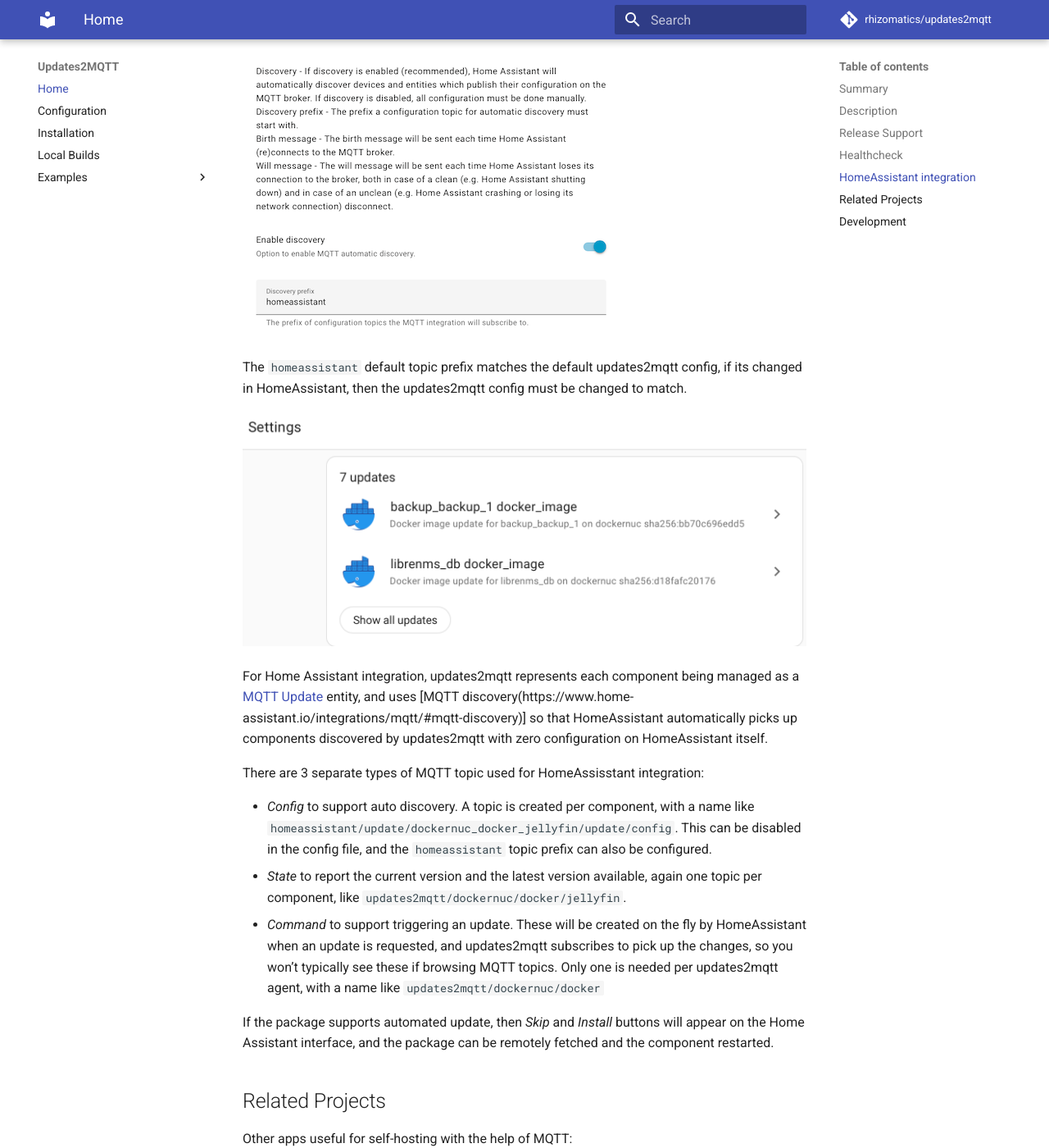
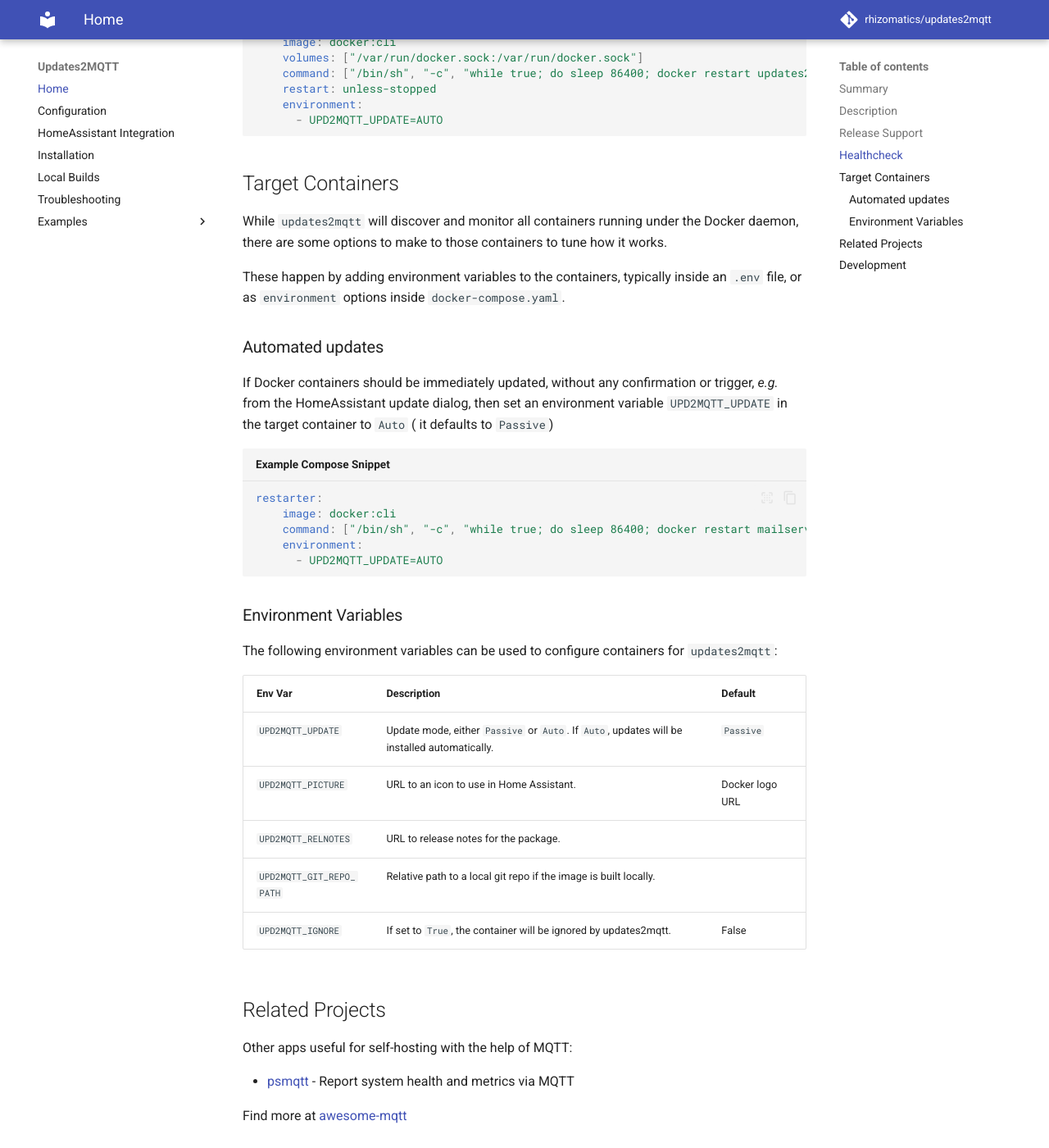
Before and after one commit to rhizomatics/updates2mqtt, an MkDocs documentation site: the page built from docs/index.md, in a window 1280 px wide and 1400 px high, scrolled down 2252 px. Shown: the whole window at 82% size. Built offline with MkDocs 1.6.1 and Material for MkDocs 9.7.7, drawn with Linux system fonts in a browser that asks for light colours; comment, search, counter and statistics services are not loaded; some of the changed text lies outside the part shown.

Commit message:
Docs update

````diff
--- a/README.md
+++ b/README.md
@@ -22,7 +22,7 @@
 
 Currently only Docker containers are supported, either via an image registry check, or a git repo for source (see [Local Builds](local_builds.md)). The design is modular, so other update sources can be added, at least for notification. The next anticipated is **apt** for Debian based systems.
 
-Components can also be updated, either automatically or triggered via MQTT, for example by hitting the *Install* button in the HomeAssistant update dialog. Icons and release notes can be specified for a better HA experience.
+Components can also be updated, either automatically or triggered via MQTT, for example by hitting the *Install* button in the HomeAssistant update dialog. Icons and release notes can be specified for a better HA experience. See [Home Assistant Integration](home_assistant.md) for details.
 
 To get started, read the [Installation](installation.md) and [Configuration](configuration.md) pages.
 
@@ -34,8 +34,7 @@
 
 ## Release Support
 
-Presently only Docker containers are supported, although others are planned,
-probably with priority for `apt`.
+Presently only Docker containers are supported, although others are planned, probably with priority for `apt`.
 
 | Ecosystem | Support     | Comments                                                                                           |
 |-----------|-------------|----------------------------------------------------------------------------------------------------|
@@ -45,31 +44,57 @@
 
 A heartbeat JSON payload is optionally published periodically to a configurable MQTT topic, defaulting to `healthcheck/{node_name}/updates2mqtt`. It contains the current version of updates2mqtt, the node name, a timestamp, and some basic stats.
 
-A `healthcheck.sh` script is included in the Docker image, and can be used as a Docker healthcheck, if the container environment variables are set for `MQTT_HOST`, `MQTT_PORT`, `MQTT_USER` and `MQTT_PASS`.
+A `healthcheck.sh` script is included in the Docker image, and can be used as a Docker healthcheck, if the container environment variables are set for `MQTT_HOST`, `MQTT_PORT`, `MQTT_USER` and `MQTT_PASS`. It uses the `mosquitto-clients` Linux package which provides `mosquitto_sub` command to subscribe to topics.
 
-TIP: Check healthcheck is working using `docker inspect --format "{{json .State.Health }}" updates2mqtt | jq`
+!!! tip
 
-## HomeAssistant integration
+    Check healthcheck is working using `docker inspect --format "{{json .State.Health }}" updates2mqtt | jq`
 
-Any updates that have support for automated install will automatically show in the
-Home Assistant settings page if the [MQTT Integration](https://www.home-assistant.io/integrations/mqtt/) is installed and automatic discovery is not disabled.
+Another approach is using a restarter service directly in Docker Compose to force a restart, in this case once a day:
 
-![Home Assistant MQTT Integraion configuration](images/ha_mqtt_discovery.png "Home Assistant MQTT Discovery")
+```yaml title="Example Compose Service"
+restarter:
+    image: docker:cli
+    volumes: ["/var/run/docker.sock:/var/run/docker.sock"]
+    command: ["/bin/sh", "-c", "while true; do sleep 86400; docker restart updates2mqtt; done"]
+    restart: unless-stopped
+    environment:
+      - UPD2MQTT_UPDATE=AUTO
+```
 
-The `homeassistant` default topic prefix matches the default updates2mqtt config, if its changed in HomeAssistant, then the updates2mqtt config must be changed to match.
+## Target Containers
 
-![Home Assistant updates in Settings](images/ha_update_page.png "Home Assistant Updates")
+While `updates2mqtt` will discover and monitor all containers running under the Docker daemon,
+there are some options to make to those containers to tune how it works.
 
-For Home Assistant integration, updates2mqtt represents each component being managed as a [MQTT Update](https://www.home-assistant.io/integrations/update.mqtt/) entity, and uses [MQTT discovery(https://www.home-assistant.io/integrations/mqtt/#mqtt-discovery)] so that HomeAssistant automatically picks up components discovered by updates2mqtt with zero configuration on HomeAssistant itself.
+These happen by adding environment variables to the containers, typically inside an `.env`
+file, or as `environment` options inside `docker-compose.yaml`.
 
-There are 3 separate types of MQTT topic used for HomeAssisstant integration:
+### Automated updates
 
-- *Config* to support auto discovery. A topic is created per component, with a name like `homeassistant/update/dockernuc_docker_jellyfin/update/config`. This can be disabled in the config file, and the `homeassistant` topic prefix can also be configured.
-- *State* to report the current version and the latest version available, again one topic per component, like `updates2mqtt/dockernuc/docker/jellyfin`.
-- *Command* to support triggering an update. These will be created on the fly by HomeAssistant when an update is requested, and updates2mqtt subscribes to pick up the changes, so you won't typically see these if browsing MQTT topics. Only one is needed per updates2mqtt agent, with a name like `updates2mqtt/dockernuc/docker`
+If Docker containers should be immediately updated, without any confirmation
+or trigger, *e.g.* from the HomeAssistant update dialog, then set an environment variable `UPD2MQTT_UPDATE` in the target container to `Auto` ( it defaults to `Passive`)
 
-If the package supports automated update, then *Skip* and *Install* buttons will appear on the Home Assistant
-interface, and the package can be remotely fetched and the component restarted.
+```yaml title="Example Compose Snippet"
+restarter:
+    image: docker:cli
+    command: ["/bin/sh", "-c", "while true; do sleep 86400; docker restart mailserver; done"]
+    environment:
+      - UPD2MQTT_UPDATE=AUTO
+```
+
+### Environment Variables
+
+The following environment variables can be used to configure containers for `updates2mqtt`:
+
+| Env Var | Description | Default  |
+|---------| ------------|----------|
+| `UPD2MQTT_UPDATE`  | Update mode, either `Passive` or `Auto`. If `Auto`, updates will be installed automatically. | `Passive` |
+| `UPD2MQTT_PICTURE`  | URL to an icon to use in Home Assistant.  | Docker logo URL   |
+| `UPD2MQTT_RELNOTES` | URL to release notes for the package.  |  |
+| `UPD2MQTT_GIT_REPO_PATH` | Relative path to a local git repo if the image is built locally.  | |
+| `UPD2MQTT_IGNORE` | If set to `True`, the container will be ignored by updates2mqtt. | False |
+
 
 ## Related Projects
 
@@ -77,6 +102,18 @@
 
 - [psmqtt](https://github.com/eschava/psmqtt) - Report system health and metrics via MQTT
 
+Find more at [awesome-mqtt](https://github.com/rhizomatics/awesome-mqtt)
+
 ## Development
 
-Access to Docker APIs uses the Python [docker-py](https://docker-py.readthedocs.io/en/stable/) SDK for Python. [Eclipse Paho](https://eclipse.dev/paho/files/paho.mqtt.python/html/client.html) is used for MQTT access, and [OmegaConf](https://omegaconf.readthedocs.io) for configuration.
+This component relies on several open source packages:
+
+- [docker-py](https://docker-py.readthedocs.io/en/stable/) SDK for Python for access to Docker APIs
+- [Eclipse Paho](https://eclipse.dev/paho/files/paho.mqtt.python/html/client.html) MQTT client
+- [OmegaConf](https://omegaconf.readthedocs.io) for configuration and validation
+- [structlog](https://www.structlog.org/en/stable/) for structured logging and [rich](https://rich.readthedocs.io/en/stable/) for better exception reporting
+- [hishel](https://hishel.com/1.0/) for caching metadata
+- [httpx](https://www.python-httpx.org) for retrieving metadata
+- The Astral [uv](https://docs.astral.sh/uv/) and [ruff](https://docs.astral.sh/ruff/) tools for development and build
+- [pytest](https://docs.pytest.org/en/stable/) and supporting add-ins for automated testing
+- [usingversion](https://pypi.org/project/usingversion/) to log current version info
--- a/docs/configuration.md
+++ b/docs/configuration.md
@@ -78,21 +78,3 @@
 - [Tabler Icons](https://tabler.io/icons)
 - [Papirus Icons](https://github.com/PapirusDevelopmentTeam/papirus-icon-theme)
 - [Homelab SVG Assets](https://github.com/loganmarchione/homelab-svg-assets)
-
-### Automated updates
-
-If Docker containers should be immediately updated, without any confirmation
-or trigger, *e.g.* from the HomeAssistant update dialog, then set an environment variable `UPD2MQTT_UPDATE` in the target container to `Auto` ( it defaults to `Passive`)
-
-
-### Environment Variables
-
-The following environment variables can be used to configure updates2mqtt:
-
-| Env Var | Description | Default  |
-|---------| ------------|----------|
-| `UPD2MQTT_UPDATE`  | Update mode, either `Passive` or `Auto`. If `Auto`, updates will be installed automatically. | `Passive` |
-| `UPD2MQTT_PICTURE`  | URL to an icon to use in Home Assistant.  | Docker logo URL   |
-| `UPD2MQTT_RELNOTES` | URL to release notes for the package.  |  |
-| `UPD2MQTT_GIT_REPO_PATH` | Relative path to a local git repo if the image is built locally.  | |
-| `UPD2MQTT_IGNORE` | If set to `True`, the container will be ignored by updates2mqtt. | False |
--- /dev/null
+++ b/docs/home_assistant.md
@@ -0,0 +1,34 @@
+# HomeAssistant Integration
+
+ `updates2mqtt` represents each component being managed as a [MQTT Update](https://www.home-assistant.io/integrations/update.mqtt/) entity, and uses [MQTT discovery](https://www.home-assistant.io/integrations/mqtt/#mqtt-discovery) so that HomeAssistant automatically picks up components discovered by updates2mqtt with zero configuration on HomeAssistant itself.
+
+## Configuration
+
+If Home Assistant is already running with MQTT, and the defaults haven't been changed, then
+`updates2mqtt` will likely work as is, so long as its publishing to the same broker.
+
+Any updates that have support for automated install will automatically show in the
+Home Assistant settings page if the [MQTT Integration](https://www.home-assistant.io/integrations/mqtt/) is installed and automatic discovery is not disabled.
+
+![Home Assistant MQTT Integration configuration](images/ha_mqtt_discovery.png "Home Assistant MQTT Discovery")
+
+The `homeassistant` default topic prefix matches the default updates2mqtt config, if its changed in HomeAssistant, then the updates2mqtt config must be changed to match.
+
+![Home Assistant updates in Settings](images/ha_update_page.png "Home Assistant Updates")
+
+## MQTT Topics
+
+There are 3 separate types of MQTT topic used for HomeAssisstant integration:
+
+- *Config* to support auto discovery. A topic is created per component, with a name like `homeassistant/update/dockernuc_docker_jellyfin/update/config`. This can be disabled in the config file, and the `homeassistant` topic prefix can also be configured.
+- *State* to report the current version and the latest version available, again one topic per component, like `updates2mqtt/dockernuc/docker/jellyfin`.
+- *Command* to support triggering an update. These will be created on the fly by HomeAssistant when an update is requested, and updates2mqtt subscribes to pick up the changes, so you won't typically see these if browsing MQTT topics. Only one is needed per updates2mqtt agent, with a name like `updates2mqtt/dockernuc/docker`
+
+If the package supports automated update, then *Skip* and *Install* buttons will appear on the Home Assistant interface, and the package can be remotely fetched and the component restarted.
+
+## More Home Assistant information
+
+- [MQTT Integration](https://www.home-assistant.io/integrations/mqtt/)
+    - Includes setting up a MQTT broker, MQTT Discovery, and trouble-shooting
+- [MQTT Update](https://www.home-assistant.io/integrations/update.mqtt/)
+- [Update Integration](https://www.home-assistant.io/integrations/update/)
--- a/mkdocs.yml
+++ b/mkdocs.yml
@@ -14,7 +14,10 @@
     - content.code.annotate
 
 plugins:
-  - search
+  - autorefs
+  - pagetree
+  - minify:
+      minify_html: true
   - mkdocstrings:
       handlers:
         # See: https://mkdocstrings.github.io/python/usage/
@@ -30,6 +33,7 @@
       pygments_lang_class: true
   - pymdownx.inlinehilite
   - pymdownx.superfences
+  - admonition
   - smarty
   - toc:
       permalink: true
--- a/pyproject.toml
+++ b/pyproject.toml
@@ -60,6 +60,9 @@
 mkdocs=[
     "mkdocs-material",
     "mkdocstrings",
+    "mkdocs-minify-plugin",
+    "mkdocs-autorefs",
+    "mkdocs-pagetree-plugin",
     "mkdocstrings[python]",
     "pymdown-extensions",
 ]
````
Also changed, not shown: docs/troubleshooting.md (added, +18 -0 lines), 1 other file.
